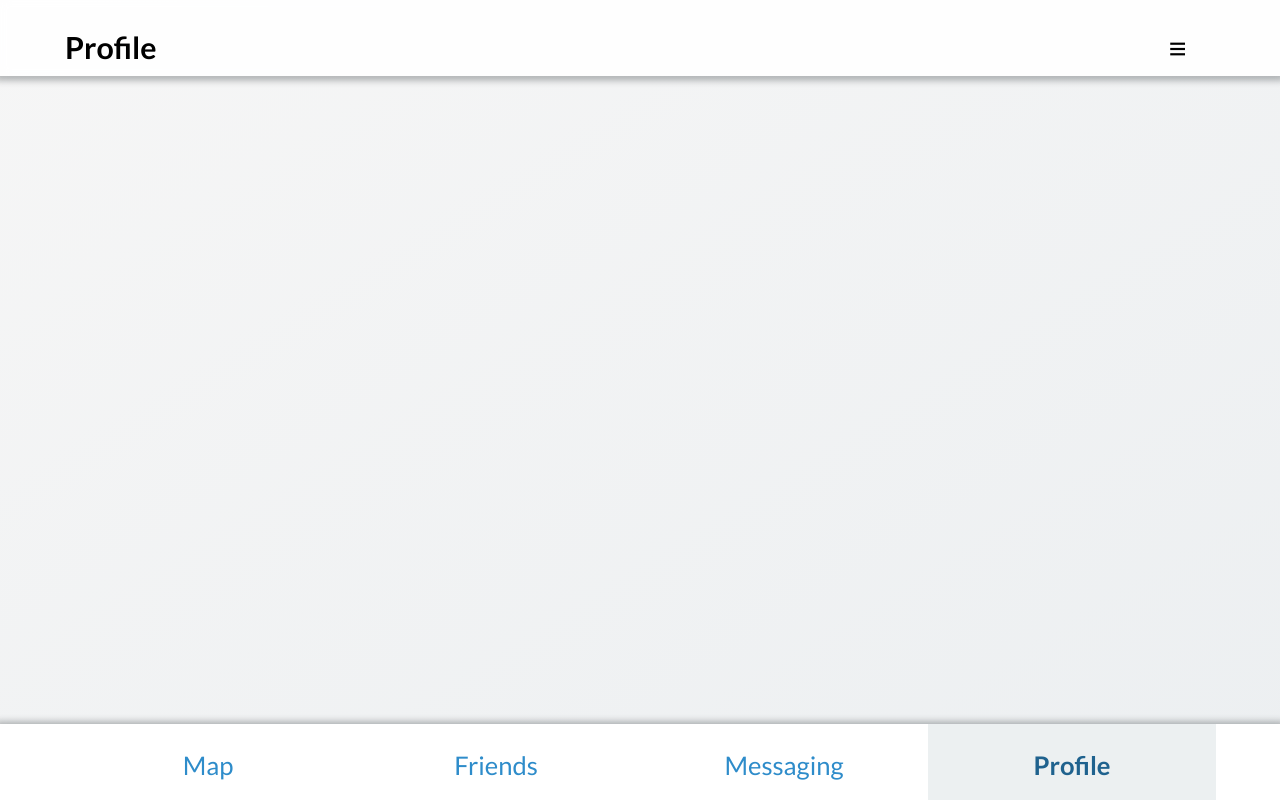
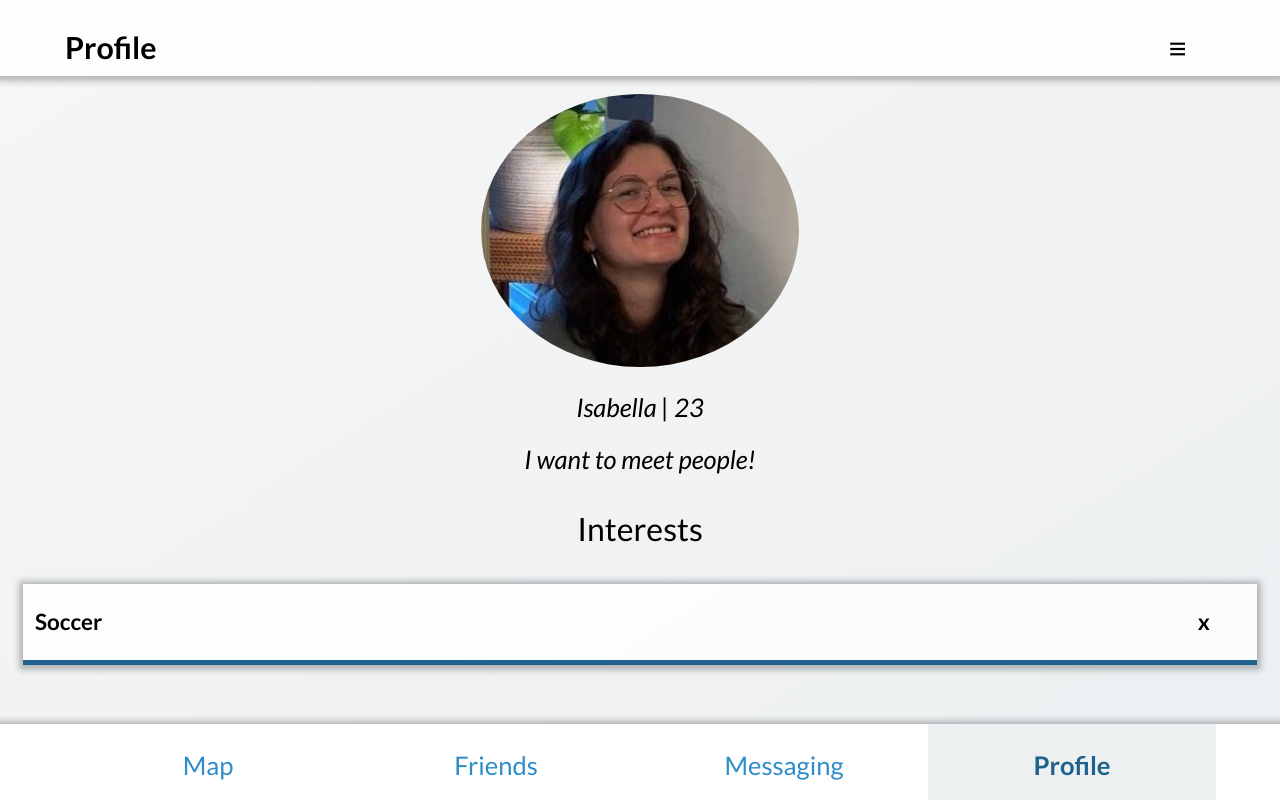
Before and after one commit to JMatt710/HopHacks2024, a website: page public/UserProfileTab.html in a window 1280 px wide. Drawn offline with Linux system fonts and the light colour scheme.

Commit message:
added profile styling

```diff
--- a/public/UserProfileTab.html
+++ b/public/UserProfileTab.html
@@ -93,7 +93,8 @@
                     </tr>
                 </table>
                 <br/>
-                <button type="button" class="btn cancel" onclick="toggleProfileForm(); updateUserInfo();">Close</button>
+                <button type="button" class="btn" onclick="toggleProfileForm(); updateUserInfo();">Submit</button>
+                <button type="button" class="btn cancel" onclick="toggleProfileForm();">Cancel</button>
             </form>
         </div>
 
--- a/public/scripts/Functionality.js
+++ b/public/scripts/Functionality.js
@@ -100,37 +100,38 @@ function deleteItem(input, index){
     displayAllFriendsListItems();
 }
 
-// function displayProfile(){
-//    var results = "<p>" + user1.Name + " | "  + user1.Age +"</p>" +
-//    "<div class=\"profile-item-grid\">"
-//         "<div class=\"profile-item-grid-item\" style=\"text-align: center;\">" +
-//             "<img src=\"" + images/pfp.png + "\" alt=\"" style="border-radius: 50%">
-//         </div>
-//         <div class="profile-item-grid-item">
-//             Allergens
-//             <p id="allergens" class="profile-text-content"><span style = "font-style: italic">none</span></p>
-//         </div>
-//         <div class="profile-item-grid-item">
-//             Preferences
-//             <p id="preferences" class="profile-text-content"><span style = "font-style: italic">none</span></p>
+function displayProfile(){
+   var results = "<div class=\"profile-item-grid\">" +
+        "<div class=\"profile-item-grid-item\" style=\"text-align: center;\">" +
+            "<img src=\"images/pfp.png\" alt=\" style=\"border-radius: 50%\">" +
+        "</div>" +
+        "<div class=\"profile-item-grid-item\">" +
+            "<span style = \"font-style: italic\">" + user1.Name + " | "  + user1.Age + "</span>" +
+        "</div>" +
+        "<div class=\"profile-item-grid-item\">" +
+            "<span style = \"font-style: italic\">" + user1.bioInput + "</span>" +
+        "</div>" +
+         "<div class=\"profile-item-grid-item\" style=\"padding-top: 25px; font-size: 2rem;\"> Interests </div>" +
+    "</div>" + "<table class = \"carttable\" >";
 
-//         </div>
-//         <div class="profile-item-grid-item">
-//             Skill Level
-//             <p id="skill" class="profile-text-content"><span style = "font-style: italic">none</span></p>
+    let num = 0;
+    for(let i in user1.InterestsArr){
+        results = results +
+        "<tr class = \"cartitem\">" +
+            "<td id = \"foodWidth" + i + "\" + style = \"width: 93%\">";
+            results = results + "<h3 style = \"text-decoration: none\" id = \"itemLabel" + i + "\">" +  user1.InterestsArr[i] + "</h3>" +
+            "</td>" +
+            "<td style = \"width: 7%; text-align: center\" onclick = \"deleteItem(this.parentElement," + i + ")\">" +
+                "<h3>x</h3>" +
+            "</td>" +
+        "</tr>";
 
-//         </div>
-//         <div class="profile-item-grid-item">
-//             Notes
-//             <p id="notes" class="profile-text-content"><span style = "font-style: italic">none</span></p>
+        num = num + 1;
+    }
+        results = results + "</table>";
 
-//         </div>
-//         <div class="profile-item-grid-item">
-//             <br/>
-//         </div>
-//     </div>"
-//    document.getElementById("resultProfile").innerHTML = results;
-// }
+   document.getElementById("resultProfile").innerHTML = results;
+}
 
 function notYetImplemented(i, j){
     document.getElementById("result").innerHTML = "<h1>Sorry! This Feature is not yet implemented" +
--- a/public/scripts/menu.js
+++ b/public/scripts/menu.js
@@ -159,11 +159,10 @@ function togglePopupDiet() {
 };
 
 
-function toggleProfileForm() { // opens/closes the form to enter food items to your Map page
+function toggleProfileForm() {
     if (myFormProfile.className === "form-popup-profile fpshow"){
         myFormProfile.className = "form-popup-profile";
     } else {
         myFormProfile.className = "form-popup-profile fpshow";
-        popupNetwork.className = "popup";
     }
 };
--- a/public/styles/style.css
+++ b/public/styles/style.css
@@ -216,7 +216,7 @@ textarea {
     border: none;
     table-layout: fixed;
     border-spacing: 0px 12px;
-    margin: 15px 15px 9.5vh;
+    margin: 15px 15px;
 }
 
 .cartitem{
@@ -267,24 +267,25 @@ textarea {
 }
 
 
-/* END ANDREW'S CLASSES */
-
-
-
 .profile-item-grid{
     display: grid;
     grid-template-rows: auto;
     grid-row-gap: 1px;
     background: transparent;
     width: 90vw;
-    margin: auto auto 9.5vh;
+    margin: auto auto;
+    text-align: center;
 }
 
 .profile-item-grid-item{
-    text-align: left;
+    text-align: center;
     padding: 10px;
-    font-size: 1.8rem;
+    font-size: 1.6rem;
 }
+
+img {
+    border-radius: 50%;
+  }
 
 .profile-logout-button{
     background-color: #d34233;
@@ -325,7 +326,7 @@ textarea {
 }
 
 .profile-text-content{
-    text-align: left;
+    text-align: center;
     padding: 1px;
     font-size: 20px;
 }
```
Also changed, not shown: public/index.html (+7 -0 lines).
